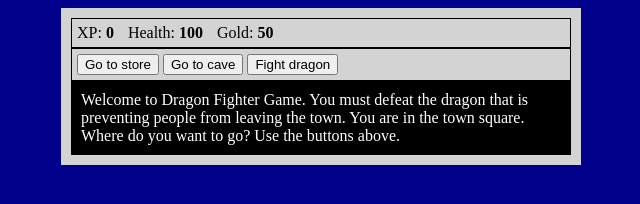
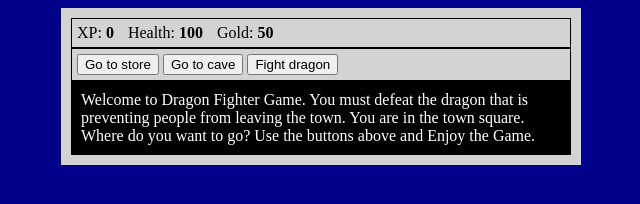
Before and after one commit to Mohd786-hub/Text-based-Dragon-Fighter-game, a plain HTML site: page index.html in a window 1280 px wide. Shown: the whole page, without its empty margins (319-959 px from the left). Drawn offline with Linux system fonts and the light colour scheme.

Commit message:
final commit

```diff
--- a/index.html
+++ b/index.html
@@ -32,7 +32,7 @@
             </span>
         </div>
 
-        <div id="text">Welcome to Dragon Fighter Game. You must defeat the dragon that is preventing people from leaving the town. You are in the town square. Where do you want to go? Use the buttons above.
+        <div id="text">Welcome to Dragon Fighter Game. You must defeat the dragon that is preventing people from leaving the town. You are in the town square. Where do you want to go? Use the buttons above and Enjoy the Game.
 
         </div>
     </div>
```
